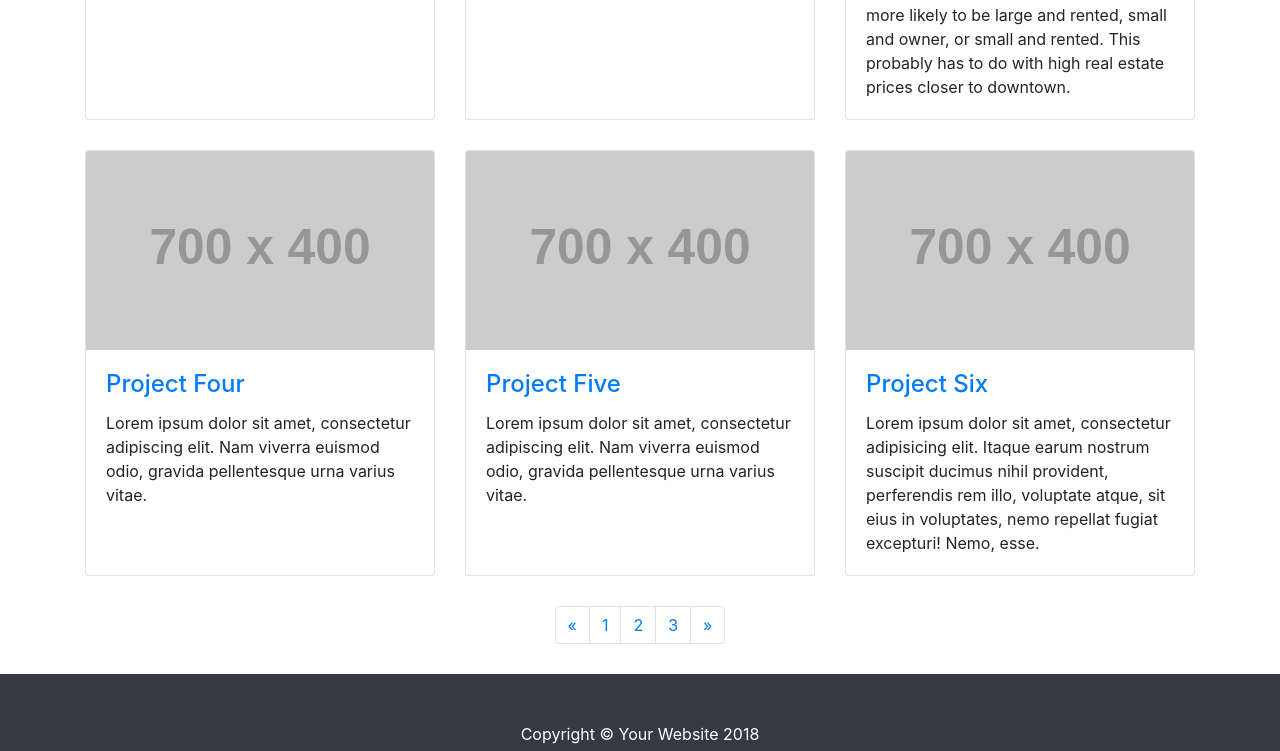
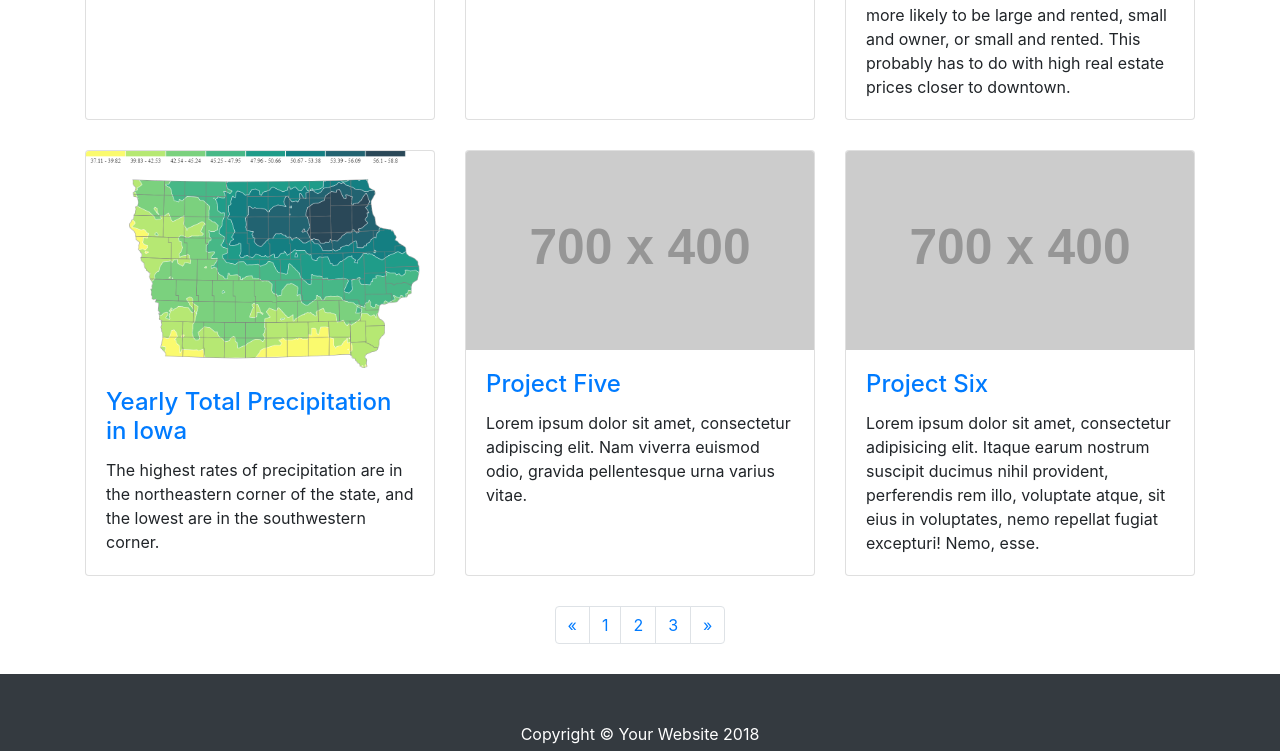
Before and after one commit to ascardina-gis/ascardina, a website: page index.html in a window 1280 px wide. Shown: the part 679-1430 px from the top of the page. Drawn offline with Linux system fonts and the light colour scheme; placeholder pictures from the web are drawn by us.

Commit message:
Added isarithmic, expanded shortbio

```diff
--- a/index.html
+++ b/index.html
@@ -92,12 +92,12 @@
         </div>
         <div class="col-lg-4 col-sm-6 portfolio-item">
           <div class="card h-100">
-            <a href="#"><img class="card-img-top" src="http://placehold.it/700x400" alt=""></a>
+            <a href="https://observablehq.com/@caglarkoylu/isarithmic-mapping-geog-3540"><img class="card-img-top" src="Images/isarithmic.png" alt=""></a>
             <div class="card-body">
               <h4 class="card-title">
-                <a href="#">Project Four</a>
+                <a href="https://observablehq.com/@caglarkoylu/isarithmic-mapping-geog-3540">Yearly Total Precipitation in Iowa</a>
               </h4>
-              <p class="card-text">Lorem ipsum dolor sit amet, consectetur adipiscing elit. Nam viverra euismod odio, gravida pellentesque urna varius vitae.</p>
+              <p class="card-text">The highest rates of precipitation are in the northeastern corner of the state, and the lowest are in the southwestern corner.</p>
             </div>
           </div>
         </div>
```
Also changed, not shown: shortbio.html (+1 -1 lines), Images/isarithmic.png (added).
